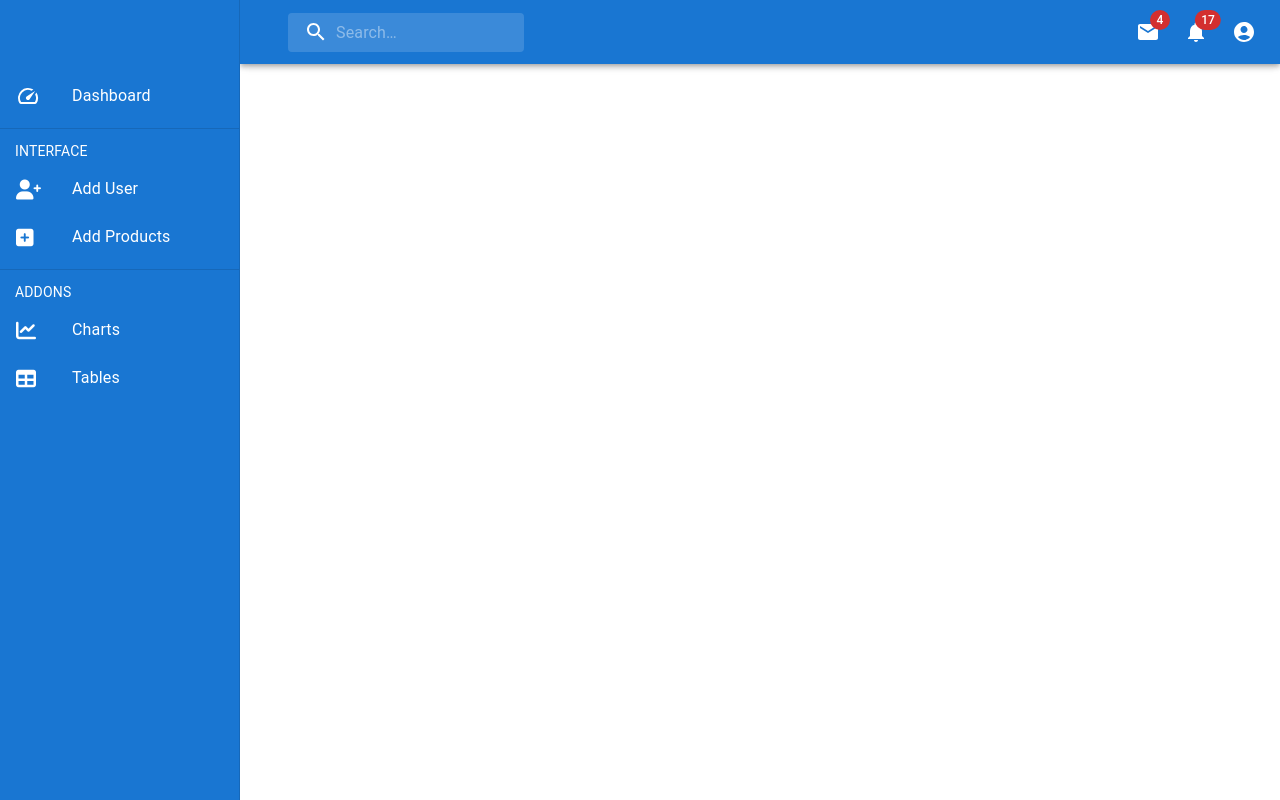
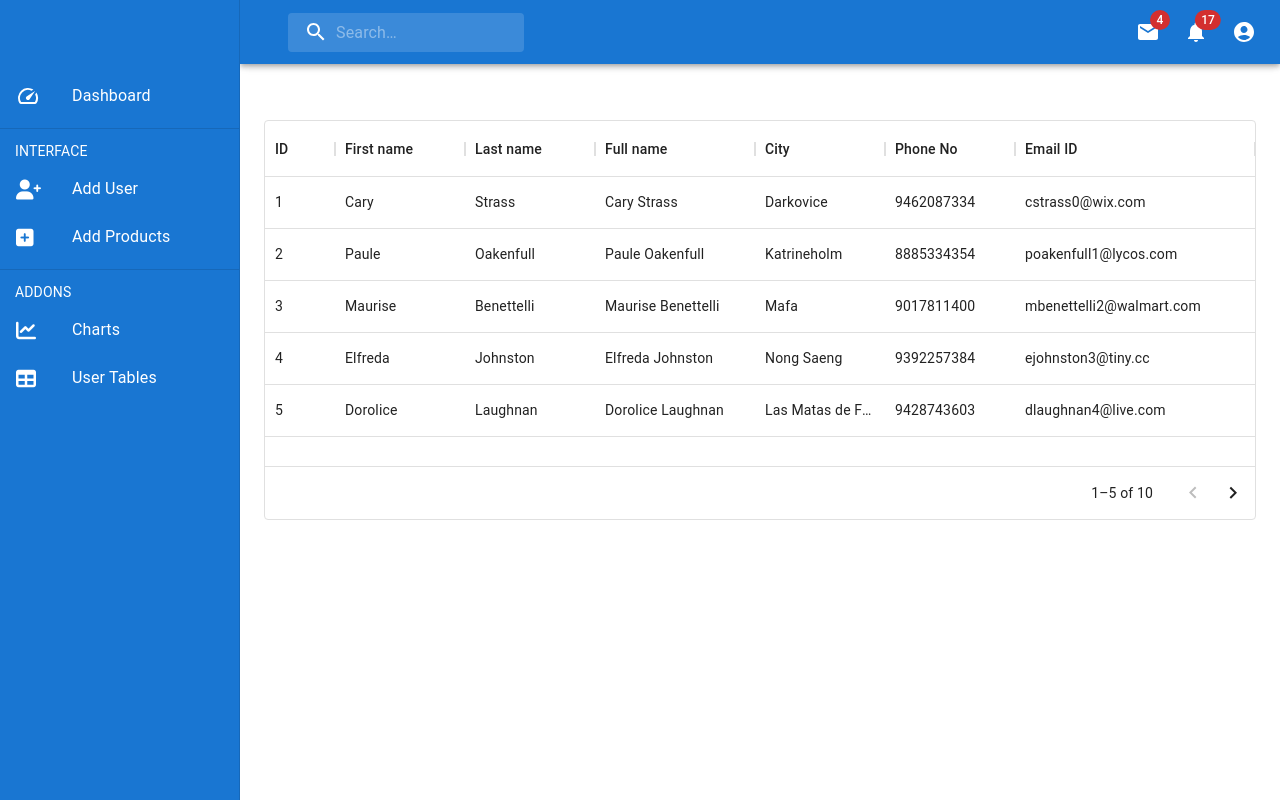
Before and after one commit to Karthikeyangeo/admin-dashboard-react, a React (Create React App) app: page /userTable in a window 1280 px wide. Built offline with nearby package versions, Linux system fonts and the light colour scheme.

Commit message:
userTable

```diff
--- a/package.json
+++ b/package.json
@@ -12,6 +12,7 @@
     "@mui/icons-material": "^5.5.1",
     "@mui/lab": "^5.0.0-alpha.76",
     "@mui/material": "^5.5.3",
+    "@mui/x-data-grid": "^5.8.0",
     "@mui/x-date-pickers": "^5.0.0-alpha.0",
     "@testing-library/jest-dom": "^5.16.3",
     "@testing-library/react": "^12.1.4",
--- a/src/components/AdminDashboard.js
+++ b/src/components/AdminDashboard.js
@@ -15,6 +15,7 @@ import { useHistory } from 'react-router-dom';
 import { Switch, Route } from "react-router-dom";
 import { AddUser } from '../routes/addUser';
 import { AddProducts } from '../routes/addProducts';
+import {UserTable} from '../routes/userTable';
 
 
 
@@ -54,8 +55,9 @@ const drawerWidth = 240;
         icon: <i className="fa-solid fa-chart-line  fa-lg" style={secondaryText}></i>
       },
       {
-        text:'Tables',
-        icon: <i className="fa-solid fa-table  fa-lg" style={secondaryText}></i>
+        text:'User Tables',
+        icon: <i className="fa-solid fa-table  fa-lg" style={secondaryText}></i>,
+        path:'/userTable'
       }
     ]
 
@@ -119,7 +121,7 @@ const drawerWidth = 240;
         <List>
         <ListItemText secondary={'ADDONS'}  variant="text"  secondaryTypographyProps={{style :secondaryText}}></ListItemText>
           {list2.map((e) => (
-            <ListItem button key={e.text}>
+            <ListItem button key={e.text} component='a' href={e.path}>
               <ListItemIcon>
                 {e.icon}
               </ListItemIcon>
@@ -138,6 +140,9 @@ const drawerWidth = 240;
           <Route path="/addProducts">
             <AddProducts />
           </Route>
+          <Route path="/userTable">
+            <UserTable />
+          </Route>
           <Route exact path ='/'>
             <h1>Hi</h1>
           </Route>
--- /dev/null
+++ b/src/globalData.js
@@ -0,0 +1,65 @@
+
+// sample data for users
+const userData= [{
+     "fName": "Cary",
+    "lName": "Strass",
+    "city": "Darkovice",
+    "phone": 9462087334,
+    "email": "cstrass0@wix.com"
+  }, {
+     "fName": "Paule",
+    "lName": "Oakenfull",
+    "city": "Katrineholm",
+    "phone": 8885334354,
+    "email": "poakenfull1@lycos.com"
+  }, {
+     "fName": "Maurise",
+    "lName": "Benettelli",
+    "city": "Mafa",
+    "phone": 9017811400,
+    "email": "mbenettelli2@walmart.com"
+  }, {
+    "fName": "Elfreda",
+    "lName": "Johnston",
+    "city": "Nong Saeng",
+    "phone": 9392257384,
+    "email": "ejohnston3@tiny.cc"
+  }, {
+    "fName": "Dorolice",
+    "lName": "Laughnan",
+    "city": "Las Matas de Farfán",
+    "phone": 9428743603,
+    "email": "dlaughnan4@live.com"
+  }, {
+    "fName": "Kalina",
+    "lName": "Accum",
+    "city": "Kulykiv",
+    "phone": 3102615599,
+    "email": "kaccum5@google.fr"
+  }, {
+    "fName": "Blair",
+    "lName": "Fomichkin",
+    "city": "Budzów",
+    "phone": 9548092885,
+    "email": "bfomichkin6@patch.com"
+  }, {
+     "fName": "Danni",
+    "lName": "Rowston",
+    "city": "Fleury-les-Aubrais",
+    "phone": 9717625247,
+    "email": "drowston7@example.com"
+  }, {
+    "fName": "Arliene",
+    "lName": "Sirmon",
+    "city": "Purwokerto",
+    "phone": 9101825591,
+    "email": "asirmon8@bravesites.com"
+  }, {
+    "fName": "Ettie",
+    "lName": "Anthony",
+    "city": "Stockholm",
+    "phone": 9338492709,
+    "email": "eanthony9@google.de"
+  }];
+
+  export {userData};
--- a/src/routes/addProducts.js
+++ b/src/routes/addProducts.js
@@ -137,7 +137,7 @@ const formValidationSchema = yup.object({
             </FormControl>
 
             <FormControl style={new_style}>
-              <InputLabel id="division">Division</InputLabel>
+              <InputLabel id="fuelType">Fuel Type</InputLabel>
               <Select
                 labelId="fuelType"
                 id="fuelType"
--- /dev/null
+++ b/src/routes/userTable.js
@@ -0,0 +1,55 @@
+import * as React from 'react';
+import { DataGrid } from '@mui/x-data-grid';
+import Box from '@mui/material/Box';
+import { userData } from '../globalData';
+import { string } from 'yup';
+
+const columns = [
+  { field: 'id', headerName: 'ID', width: 70 },
+  { field: 'fName', headerName: 'First name', width: 130 },
+  { field: 'lName', headerName: 'Last name', width: 130 },
+  {
+    field: 'fullName',
+    headerName: 'Full name',
+    description: 'This column has a value getter and is not sortable.',
+    sortable: false,
+    width: 160,
+    valueGetter: (params) =>
+      `${params.row.fName || ''} ${params.row.lName || ''}`
+  },
+  { field: 'city', headerName: 'City', width: 130 },
+  { field: 'phone', headerName: 'Phone No',width: 130 },
+  { field: 'email', headerName: 'Email ID', width: 130 ,flex:1},
+
+];
+
+
+
+ function UserTable() {
+    const [uservalue,setUserValue]= React.useState(userData)
+    //for providing id for the table based on the index value
+    for(let i=0;i<uservalue.length;i++){
+        uservalue[i].id=i+1;
+    }
+
+
+    return (
+        <Box
+        component="main"
+        sx={{ flexGrow: 1, bgcolor: 'background.default', m:3,mt:15 }}
+        >
+            <div style={{ height: 400, width: '100%'}}>
+            <DataGrid
+                rows={uservalue}
+                columns={columns}
+                pageSize={5}
+                rowsPerPageOptions={[5]}
+
+            />
+            </div>
+        </Box>
+    );
+}
+
+
+export {UserTable}
```
Also changed, not shown: src/App.css (+11 -0 lines), src/routes/addUser.js (+7 -0 lines), 1 other file (tests, documents, lock files or other folders).
